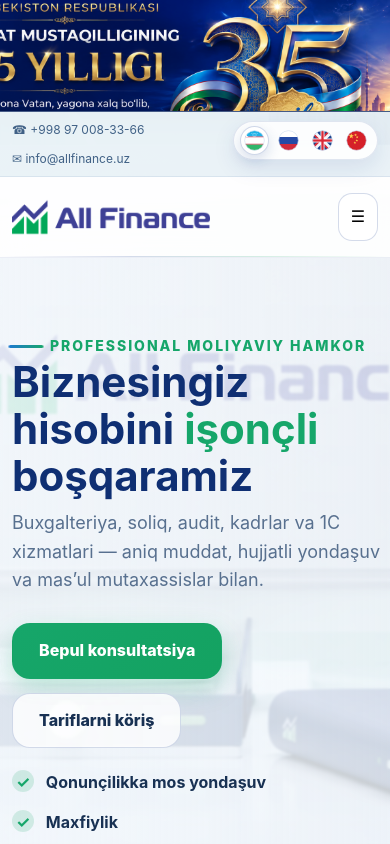
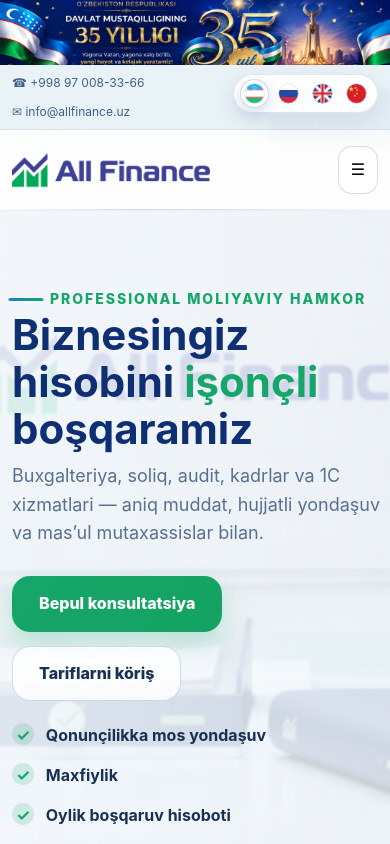
Before and after one commit to zohidjon3366/allfinancenew, a website: page index.html in a window 390 px wide. Shown: the top 844 px of the page. Drawn offline with Linux system fonts and the light colour scheme; no server answers.

Commit message:
Update independence-top-banner.css

```diff
--- a/assets/css/independence-top-banner.css
+++ b/assets/css/independence-top-banner.css
@@ -1,60 +1,50 @@
-/* ALL FINANCE — Mustaqillik 35 yilligi top banner
-   Faqat yuqori banner bezagi; kontent, baza va admin logikasi o'zgarmaydi. */
-.af-top-independence-banner {
+/* ALL FINANCE — 35 yillik tepa banner */
+
+.af-top-banner {
   width: 100%;
-  background: #08245f;
+  background: #08245c;
   line-height: 0;
   overflow: hidden;
-  position: relative;
-  z-index: 60;
-  border-bottom: 1px solid rgba(255,255,255,.25);
-  box-shadow: 0 8px 28px rgba(8, 36, 92, .18);
 }
 
-.af-top-independence-banner__img {
+.af-top-banner img {
   display: block;
   width: 100%;
   height: auto;
-  max-width: none;
-  margin: 0;
-  padding: 0;
-  border: 0;
+  max-height: none;
   object-fit: contain;
+  object-position: center top;
 }
 
-/* Juda katta monitorlarda banner juda balandlashib ketmasligi uchun */
-@media (min-width: 1800px) {
-  .af-top-independence-banner {
-    max-height: 340px;
-  }
-  .af-top-independence-banner__img {
-    transform: translateY(-2px);
+/* Juda katta ekranlarda banner haddan tashqari baland bo‘lib ketmasin */
+@media (min-width: 1400px) {
+  .af-top-banner img {
+    width: 100%;
+    height: auto;
   }
 }
 
-@media (max-width: 1100px) {
-  .af-top-independence-banner__img {
-    width: 118%;
-    margin-left: -9%;
+/* Planshet */
+@media (max-width: 1024px) {
+  .af-top-banner {
+    background: #08245c;
+  }
+
+  .af-top-banner img {
+    width: 100%;
+    height: auto;
+    min-height: 120px;
+    object-fit: cover;
+    object-position: center center;
   }
 }
 
-@media (max-width: 760px) {
-  .af-top-independence-banner {
-    max-height: 142px;
-  }
-  .af-top-independence-banner__img {
-    width: 160%;
-    margin-left: -30%;
+/* Telefon */
+@media (max-width: 640px) {
+  .af-top-banner img {
+    width: 100%;
+    height: 96px;
+    object-fit: cover;
+    object-position: center center;
   }
 }
-
-@media (max-width: 480px) {
-  .af-top-independence-banner {
-    max-height: 112px;
-  }
-  .af-top-independence-banner__img {
-    width: 190%;
-    margin-left: -45%;
-  }
-}
```
